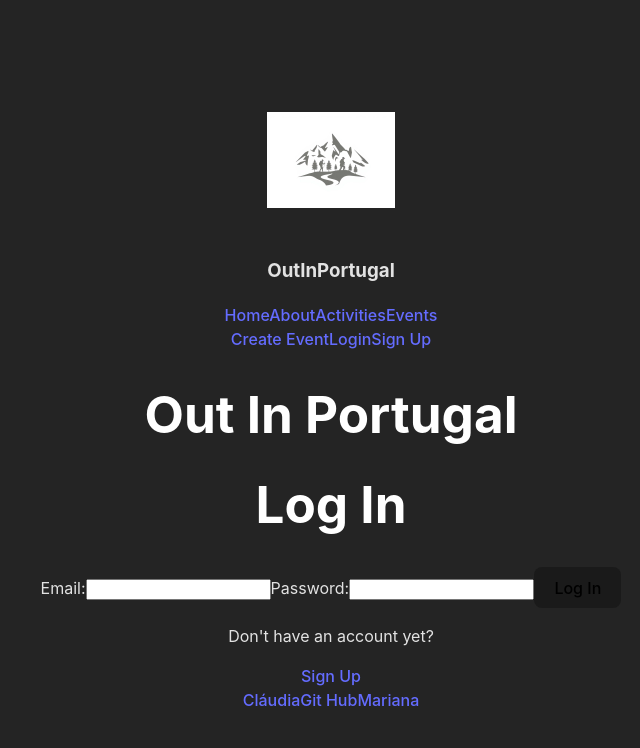
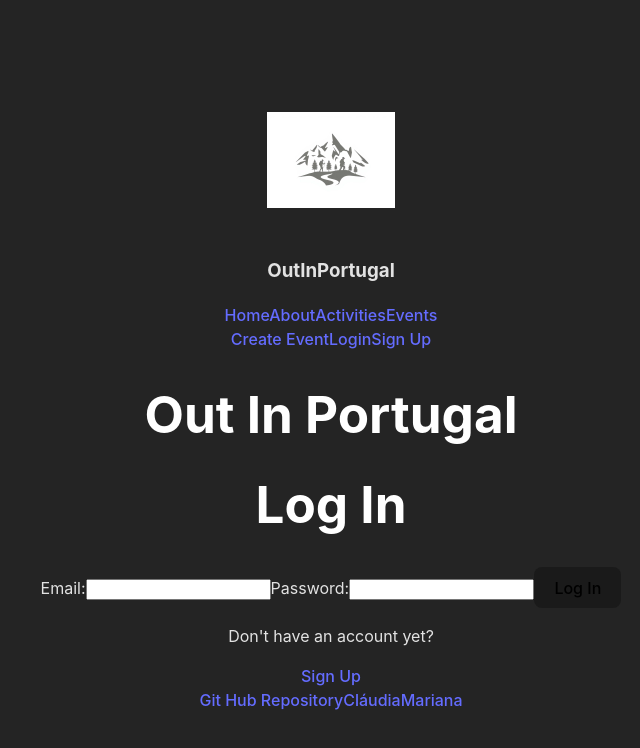
Before and after one commit to claudia-mariana/out-in-portugal-frontend, a React (Vite) app: page /auth/login in a window 1280 px wide. Shown: the top 748 px of the page, without its empty margins (309-949 px from the left). Built offline with nearby package versions, Linux system fonts and the light colour scheme; no server answers.

Commit message:
deleted some comments

```diff
--- a/src/components/Bars/Footer.jsx
+++ b/src/components/Bars/Footer.jsx
@@ -4,8 +4,8 @@ function Footer() {
     <div>
 
       <div>
+      <a href="https://github.com/claudia-mariana/out-in-portugal-frontend" >Git Hub Repository</a>
         <a href="https://github.com/claudiapando17" >Cláudia</a>
-        <a href="https://github.com/claudia-mariana/out-in-portugal-frontend" >Git Hub</a>
         <a href="https://github.com/marianafrazao" >Mariana</a>
       </div>
 
--- a/src/components/Pages/CreateEvent.jsx
+++ b/src/components/Pages/CreateEvent.jsx
@@ -7,6 +7,7 @@ function CreateEvent() {
     const [activities, setActivities] = useState([]);
 
     useEffect(() => {
+      //mudar para base url
       fetch('http://localhost:5005/api/activities')
         .then(response => response.json())
         .then(data => setActivities(data))
@@ -74,7 +75,7 @@ function CreateEvent() {
                   <option hidden defaultValue value="">Select an activity</option>
                   {activities.map((activity) => (
                       <option key={activity._id} value={activity._id}>
-                          {activity.title} {/* Assume each activity has a name field */}
+                          {activity.title}
                       </option>
                   ))}
               </select>
```
